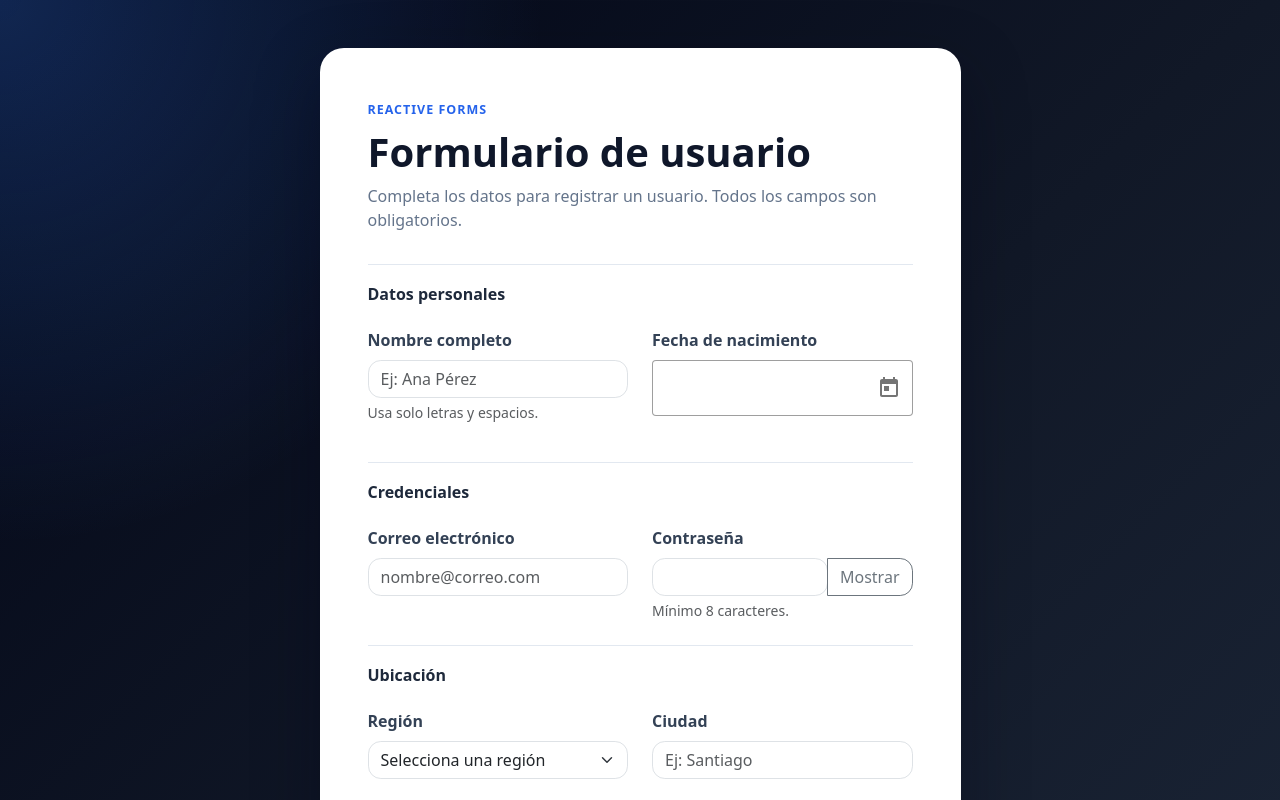
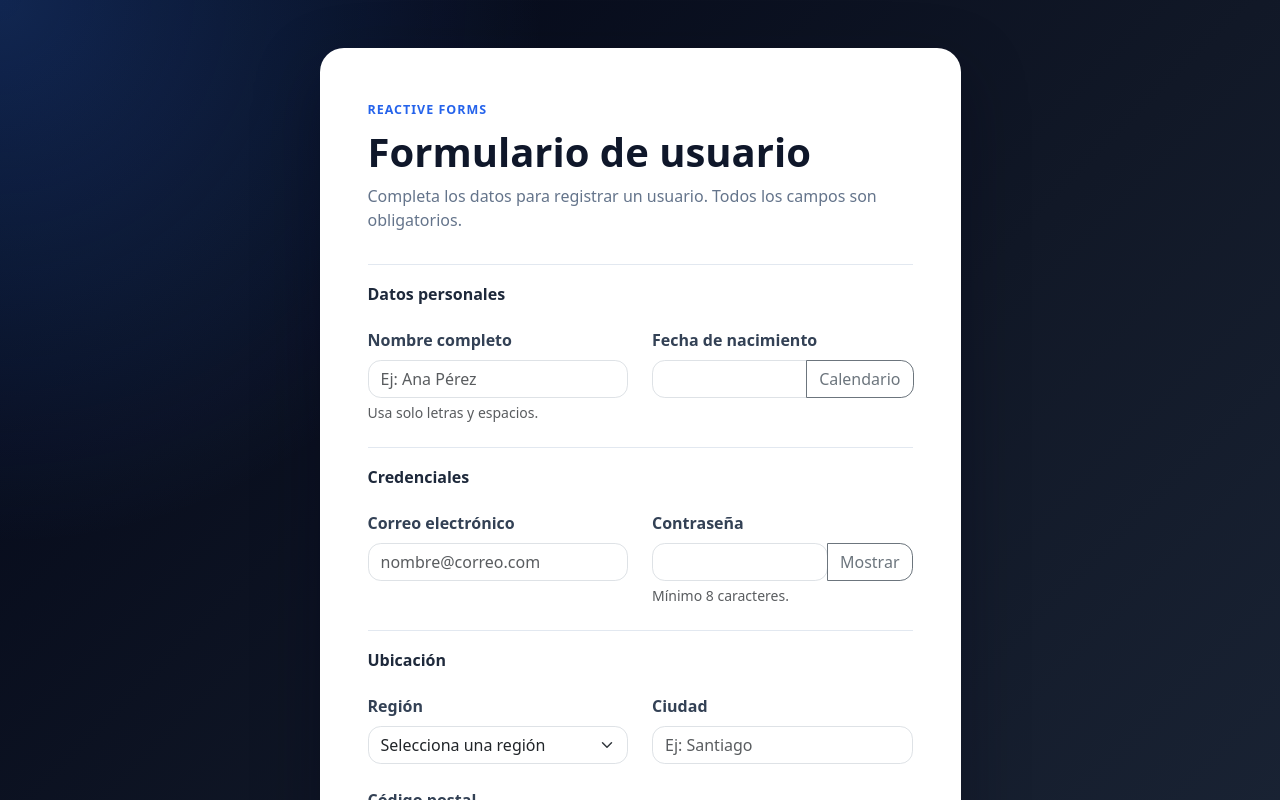
Before and after one commit to cristianjonhson/ProyectoAngular-ReactiveForms, an Angular app: page / in a window 1280 px wide. Shown: the top 800 px of the page. Built offline with nearby package versions, Linux system fonts and the light colour scheme.

Commit message:
feat: mejorar el campo de fecha de nacimiento con un botón de calendario y validación visual

```diff
--- a/src/app/modules/users/users.component.html
+++ b/src/app/modules/users/users.component.html
@@ -35,25 +35,30 @@
 
           <div class="col-12 col-md-6">
             <label for="inputBirthDate" class="form-label">Fecha de nacimiento</label>
-            <mat-form-field
-              appearance="outline"
-              class="date-field w-100"
-              [class.date-field-invalid]="birthDateControl.touched && birthDateControl.invalid"
-            >
+            <div class="input-group has-validation date-input-group">
               <input
                 matInput
                 formControlName="birthDate"
+                class="form-control"
                 id="inputBirthDate"
                 [matDatepicker]="birthDatePicker"
                 [max]="maxBirthDate"
                 aria-describedby="birthDateError"
                 [attr.aria-invalid]="birthDateControl.touched && birthDateControl.invalid"
+                [class.is-invalid]="birthDateControl.touched && birthDateControl.invalid"
               />
-              <mat-datepicker-toggle matIconSuffix [for]="birthDatePicker"></mat-datepicker-toggle>
+              <button
+                class="btn btn-outline-secondary"
+                type="button"
+                (click)="birthDatePicker.open()"
+                aria-label="Abrir calendario de fecha de nacimiento"
+              >
+                Calendario
+              </button>
               <mat-datepicker #birthDatePicker></mat-datepicker>
-            </mat-form-field>
-            <div *ngIf="birthDateControl.touched && birthDateControl.invalid" id="birthDateError" class="invalid-feedback date-error">
-              La fecha de nacimiento es obligatoria.
+              <div *ngIf="birthDateControl.touched && birthDateControl.invalid" id="birthDateError" class="invalid-feedback date-error">
+                La fecha de nacimiento es obligatoria.
+              </div>
             </div>
           </div>
 
```
